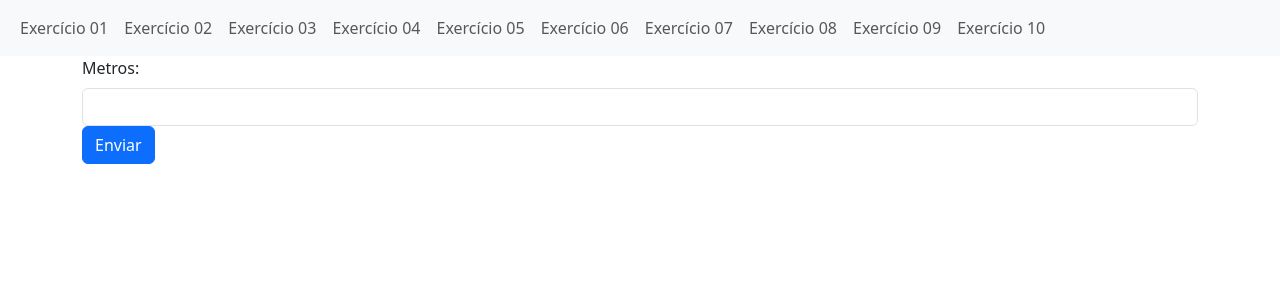
After one commit to LuAlbertoni/Linguagem-de-Programacao-IV, a PHP site: page /ex07/index.php in a window 1280 px wide. The commit adds this page. Shown: the top 300 px of the page. Run offline with PHP 8.4, Linux system fonts and the light colour scheme.

Commit message:
Adicionado Exercício 07 - Lista 02 Bootstrap

```diff
--- /dev/null
+++ b/Lista-de-Exercicios-02-Bootstrap/ex07/index.php
@@ -0,0 +1,22 @@
+<?php
+require_once "../header.php";
+?>
+
+<form action="script.php" method="post">
+    <div class="row">
+        <div class="col">
+            <label for="metros" class="form-label">Metros:</label>
+            <input type="text" name="metros" id="metros" class="form-control">
+            <div class="row">
+                <div class="col">
+                    <button type="submit" class="btn btn-primary">
+                        Enviar
+                    </button>
+                </div>
+            </div>
+        </div>
+    </div>
+</form>
+
+<?php
+require_once "../footer.php";
--- /dev/null
+++ b/Lista-de-Exercicios-02-Bootstrap/ex07/script.php
@@ -0,0 +1,6 @@
+<?php
+require_once "../header.php";
+
+echo "<p>" . $_POST['metros'] . " metros equivalem a " . converterMetrosParaCentimetros($_POST['metros']) . " centímetros";
+
+require_once "../footer.php";
--- a/Lista-de-Exercicios-02-Bootstrap/funcoes.php
+++ b/Lista-de-Exercicios-02-Bootstrap/funcoes.php
@@ -71,3 +71,9 @@ function compararNumeros($a, $b)
         }
     }
 }
+
+function converterMetrosParaCentimetros($metros)
+{
+    $centimetros = $metros * 100;
+    return $centimetros;
+}
```
